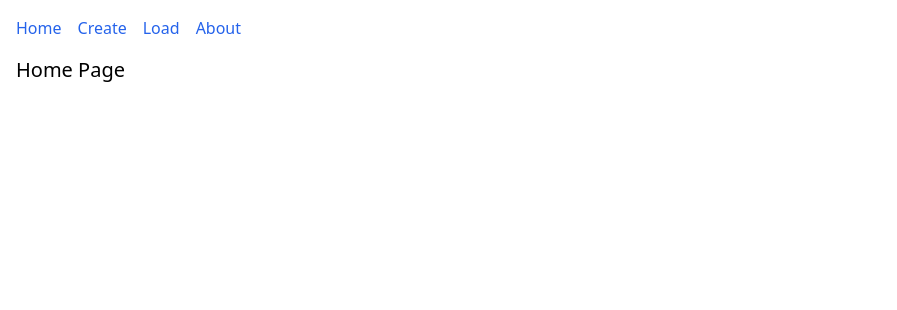
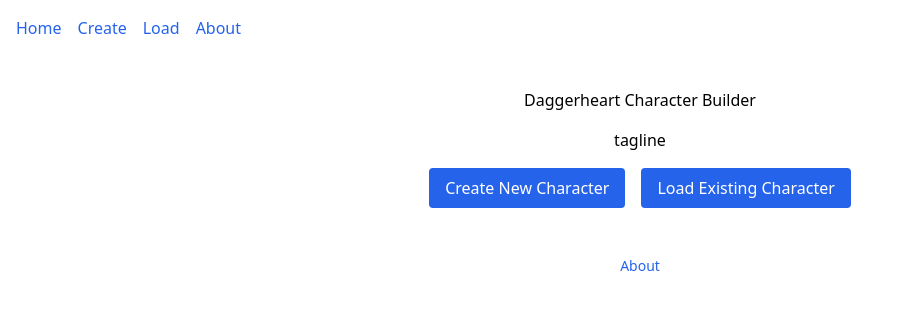
Before and after one commit to Raldaron/daggerheart-char-creator, a React (Vite) app: page / in a window 1280 px wide. Shown: the top 310 px of the page, without its empty margins (0-897 px from the left). Built offline with nearby package versions, Linux system fonts and the light colour scheme.

Commit message:
Add landing page with navigation

```diff
--- /dev/null
+++ b/src/pages/HomePage.module.css
@@ -0,0 +1,6 @@
+.hero {
+  display: flex;
+  flex-direction: column;
+  align-items: center;
+  gap: 1rem;
+}
--- a/src/pages/HomePage.tsx
+++ b/src/pages/HomePage.tsx
@@ -1,4 +1,60 @@
+/*** Codex prompt: create src/pages/HomePage.tsx ***
 
-export default function HomePage() {
-  return <h1 className="text-xl">Home Page</h1>
+Goal
+Landing page that routes to character creation or loading.
+
+Requirements
+1. React FC named `HomePage`.
+2. Import `useNavigate` from 'react-router-dom'.
+3. Layout:
+   • Centered container (max-width 48rem).
+   • <h1>Daggerheart Character Builder</h1>
+   • <p>tagline</p>
+   • Two primary buttons:
+        - “Create New Character” → navigate('/create')
+        - “Load Existing Character” → navigate('/load')
+   • Footer with small “About” link (<Link to="/about">).
+4. Add minimal CSS via `HomePage.module.css`:
+       .hero { display:flex; flex-direction:column; align-items:center; gap:1rem; }
+5. Export default HomePage.
+
+Styling: className="hero" on wrapper.
+
+***/
+
+import { Link, useNavigate } from 'react-router-dom'
+import styles from './HomePage.module.css'
+
+const HomePage: React.FC = () => {
+  const navigate = useNavigate()
+
+  return (
+    <div className={`${styles.hero} max-w-3xl mx-auto py-8`}>
+      <h1>Daggerheart Character Builder</h1>
+      <p>tagline</p>
+      <div className="flex gap-4">
+        <button
+          type="button"
+          className="rounded bg-blue-600 px-4 py-2 text-white"
+          onClick={() => navigate('/create')}
+        >
+          Create New Character
+        </button>
+        <button
+          type="button"
+          className="rounded bg-blue-600 px-4 py-2 text-white"
+          onClick={() => navigate('/load')}
+        >
+          Load Existing Character
+        </button>
+      </div>
+      <footer className="mt-8 text-sm">
+        <Link to="/about" className="text-blue-600 hover:underline">
+          About
+        </Link>
+      </footer>
+    </div>
+  )
 }
+
+export default HomePage
```
